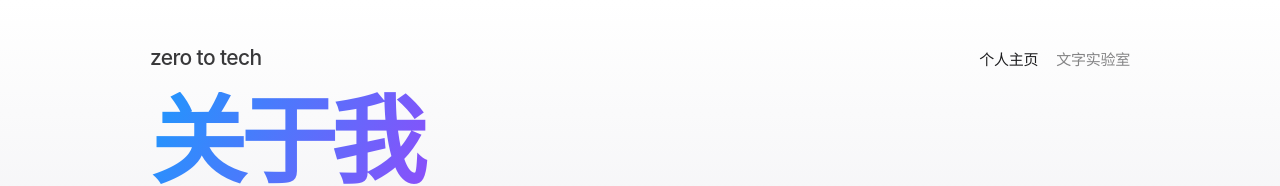
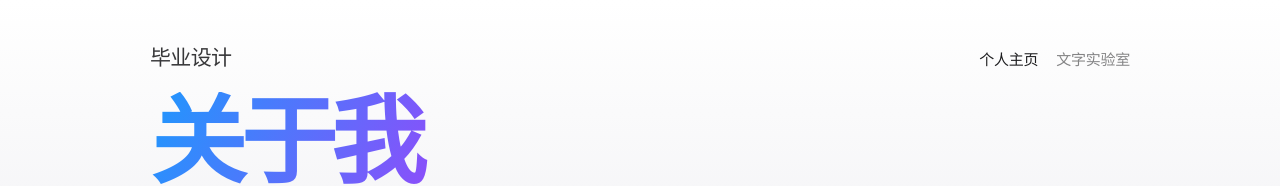
Before and after one commit to Civic-cn/math.1, a React (Vite) app: page / in a window 1280 px wide. Shown: the top 186 px of the page. Built offline with nearby package versions, Linux system fonts and the light colour scheme.

Commit message:
同时推github和gitee测试

```diff
--- a/src/components/Nav.jsx
+++ b/src/components/Nav.jsx
@@ -9,7 +9,7 @@ export default function Nav({ current, onNavigate }) {
 
   return (
     <div className="hero-topline">
-      <p className="brand-eyebrow">zero to tech</p>
+      <p className="brand-eyebrow">毕业设计</p>
       <nav className="inline-links hero-nav">
         {items.map((it) => (
           <a
```
